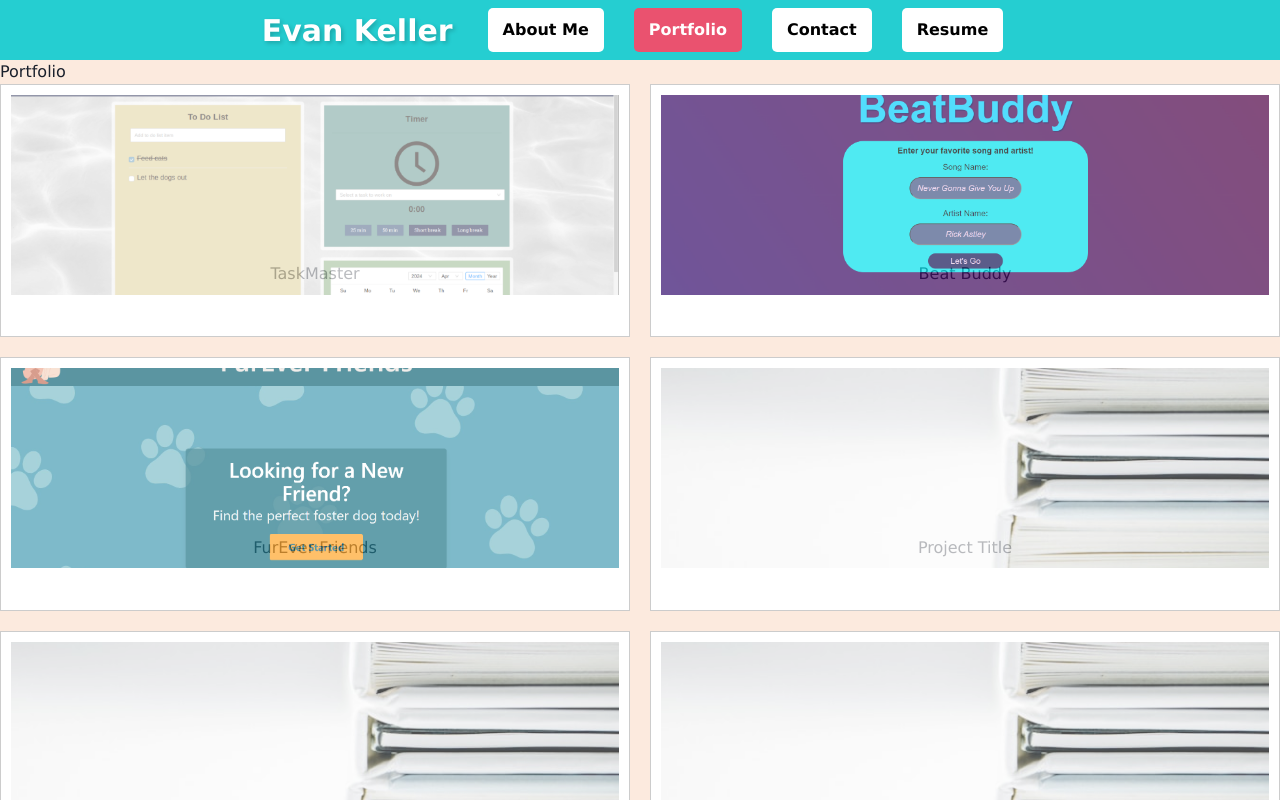
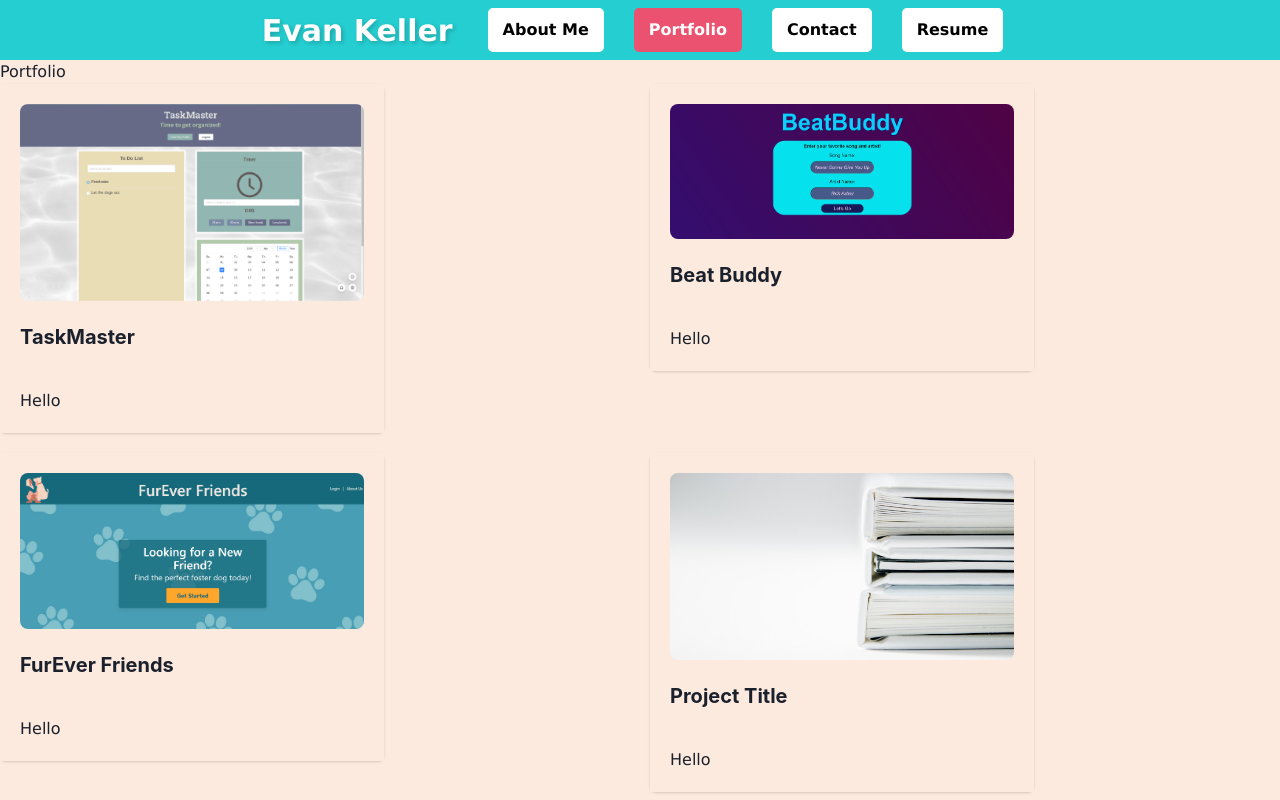
Before and after one commit to 33649EK/reactjs-portfolio-evanK, a React (Vite) app: page /Portfolio in a window 1280 px wide. Shown: the top 800 px of the page. Built offline with nearby package versions, Linux system fonts and the light colour scheme.

Commit message:
began integration of chakra into Portfolio.jsx

```diff
--- a/src/App.css
+++ b/src/App.css
@@ -1,9 +1,9 @@
 :root {
-  --robin-blue: #25CED1;
-  --white: #FFFFFF;
-  --champagne-pink: #FCEADE;
-  --coral: #FF8A5B;
-  --pink: #EA526F;
+  --robin-blue: #25ced1;
+  --white: #ffffff;
+  --champagne-pink: #fceade;
+  --coral: #ff8a5b;
+  --pink: #ea526f;
 }
 
 * {
@@ -29,7 +29,7 @@ main {
   display: flex;
   flex-direction: column;
   align-items: center;
- height: 100vh;
+  height: 100vh;
 }
 
 footer {
@@ -114,8 +114,8 @@ footer {
   height: 100vh;
 }
 
-.contactForm input[type="text"],
-.contactForm input[type="email"],
+.contactForm input[type='text'],
+.contactForm input[type='email'],
 .contactForm textarea {
   width: 100%;
   padding: 8px;
@@ -126,7 +126,7 @@ footer {
   background-color: white;
 }
 
-.contactForm button[type="submit"] {
+.contactForm button[type='submit'] {
   background-color: #4caf50;
   color: white;
   padding: 10px 20px;
@@ -135,7 +135,7 @@ footer {
   cursor: pointer;
 }
 
-.contactForm button[type="submit"]:hover {
+.contactForm button[type='submit']:hover {
   background-color: #45a049;
 }
 
@@ -165,7 +165,7 @@ li {
 }
 
 li::before {
-  content: "•";
+  content: '•';
   color: #555;
   display: inline-block;
   width: 1em;
--- a/src/pages/Portfolio.jsx
+++ b/src/pages/Portfolio.jsx
@@ -1,10 +1,31 @@
+import {
+  Card,
+  CardBody,
+  Stack,
+  Heading,
+  Text,
+  Image,
+  Divider,
+  CardFooter,
+} from '@chakra-ui/react';
+
 const Project = ({ title, image, altText, link }) => {
   return (
-    <div className="portCard">
-      <h2>{title}</h2>
+    <div>
+      {/* <h2>{title}</h2>
       <a href={link}>
         <img src={image} alt={altText} />
-      </a>
+      </a> */}
+      <Card maxW="sm">
+        <CardBody>
+          <Image src={image} alt={altText} borderRadius="lg" />
+          <Stack mt="6" spacing="3">
+            <Heading size="md">{title}</Heading>
+          </Stack>
+        </CardBody>
+
+        <CardFooter>Hello</CardFooter>
+      </Card>
     </div>
   );
 };
```
